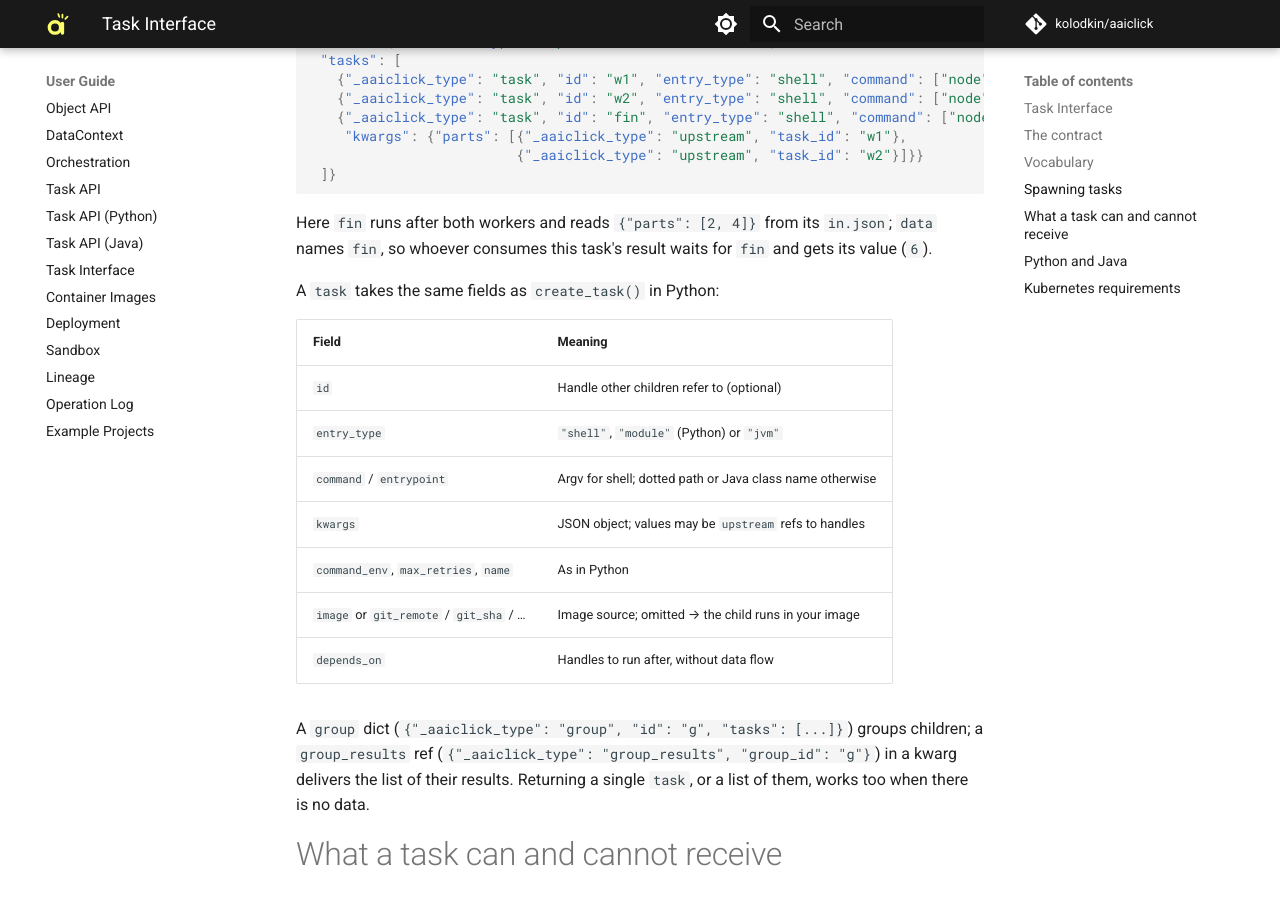
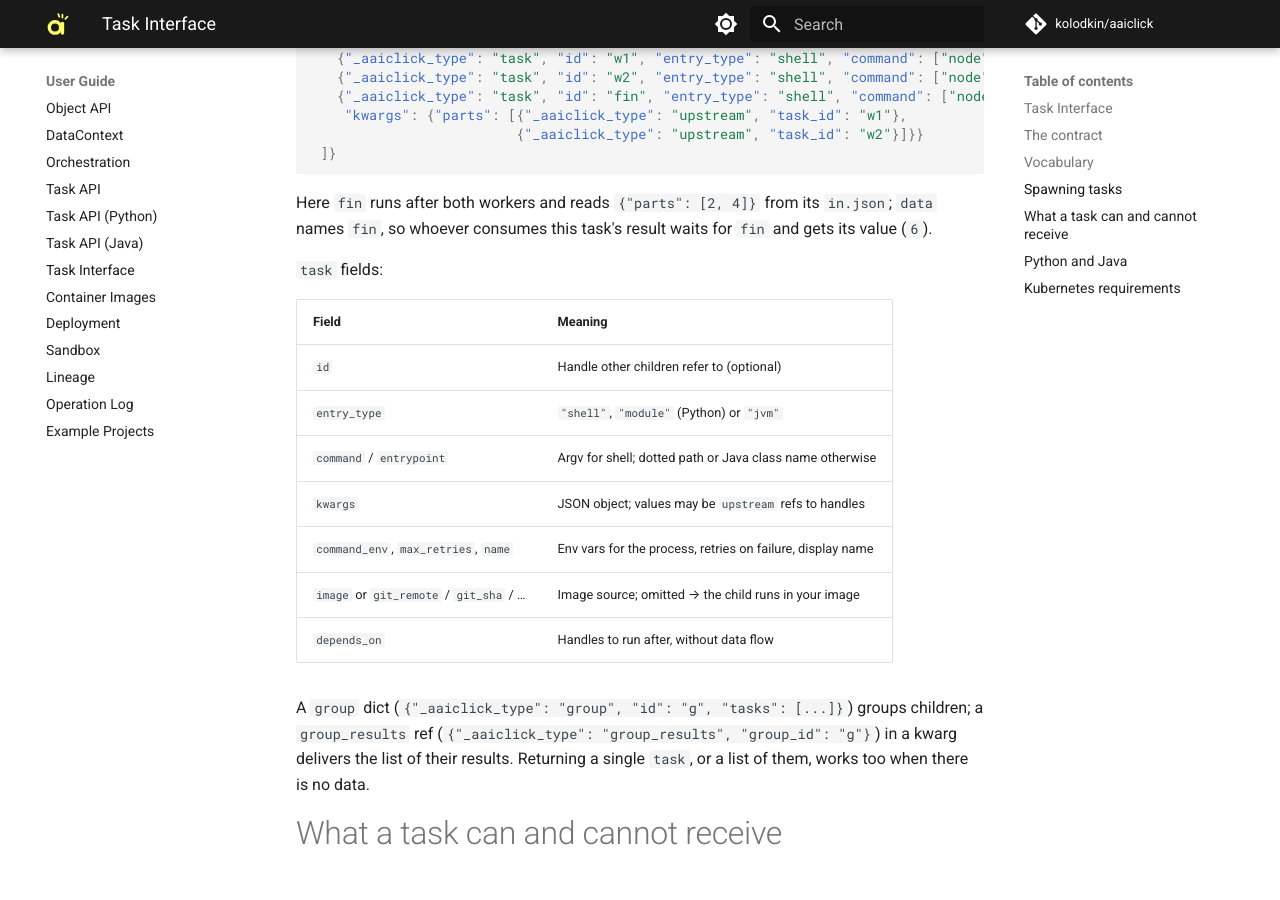
Before and after one commit to kolodkin/aaiclick, an MkDocs documentation site: the page built from docs/user_guide/task_interface.md, in a window 1280 px wide and 900 px high, scrolled down 2264 px. Built offline with MkDocs 1.6.1 and Material for MkDocs 9.7.7, drawn with Linux system fonts in a browser that asks for light colours; comment, search, counter and statistics services are not loaded; some of the changed text lies outside the part shown.

Commit message:
Make the task fields table the interface definition
create_task's docstring points to it rather than the reverse.

Co-Authored-By: Claude Opus 5.5 <noreply@anthropic.com>
Claude-Session: https://claude.ai/code/session_01HxLiG2aWESed1kiU4zjXDm

```diff
--- a/docs/user_guide/task_interface.md
+++ b/docs/user_guide/task_interface.md
@@ -58,7 +58,7 @@ reserved key `_aaiclick_type` is one of these shapes:
 | `upstream`       | `task_id` (int = committed task; string = local handle) | Another task's result                           |
 | `group_results`  | `group_id` (int or handle)                              | The list of a group's results                   |
 | `native`         | `value`                                                 | A plain value, wrapped; same as writing it bare |
-| `task`           | `create_task()`'s parameters + `id`, `depends_on`       | A child task to spawn                           |
+| `task`           | See [Spawning tasks](#spawning-tasks)                   | A child task to spawn                           |
 | `group`          | `id`, `name`, `tasks: [task…]`                          | Child tasks under one handle                    |
 | `task_result`    | `data`, `tasks: [task \| group …]`                      | A result plus children to spawn                 |
 | `callable`       | `entrypoint`                                            | A Python function — Python tasks only           |
@@ -91,17 +91,17 @@ Here `fin` runs after both workers and reads `{"parts": [2, 4]}` from its
 `in.json`; `data` names `fin`, so whoever consumes this task's result waits
 for `fin` and gets its value (`6`).
 
-A `task` takes the same fields as `create_task()` in Python:
+`task` fields:
 
-| Field                                     | Meaning                                                   |
-|-------------------------------------------|-----------------------------------------------------------|
-| `id`                                      | Handle other children refer to (optional)                 |
-| `entry_type`                              | `"shell"`, `"module"` (Python) or `"jvm"`                 |
-| `command` / `entrypoint`                  | Argv for shell; dotted path or Java class name otherwise  |
-| `kwargs`                                  | JSON object; values may be `upstream` refs to handles     |
-| `command_env`, `max_retries`, `name`      | As in Python                                              |
-| `image` or `git_remote` / `git_sha` / …   | Image source; omitted → the child runs in your image      |
-| `depends_on`                              | Handles to run after, without data flow                   |
+| Field                                   | Meaning                                                    |
+|-----------------------------------------|------------------------------------------------------------|
+| `id`                                    | Handle other children refer to (optional)                  |
+| `entry_type`                            | `"shell"`, `"module"` (Python) or `"jvm"`                  |
+| `command` / `entrypoint`                | Argv for shell; dotted path or Java class name otherwise   |
+| `kwargs`                                | JSON object; values may be `upstream` refs to handles      |
+| `command_env`, `max_retries`, `name`    | Env vars for the process, retries on failure, display name |
+| `image` or `git_remote` / `git_sha` / … | Image source; omitted → the child runs in your image       |
+| `depends_on`                            | Handles to run after, without data flow                    |
 
 A `group` dict (`{"_aaiclick_type": "group", "id": "g", "tasks": [...]}`)
 groups children; a `group_results` ref (`{"_aaiclick_type": "group_results",
```
Also changed, not shown: docs/user_guide/task_api_java.md (+1 -1 lines), 1 other file.
